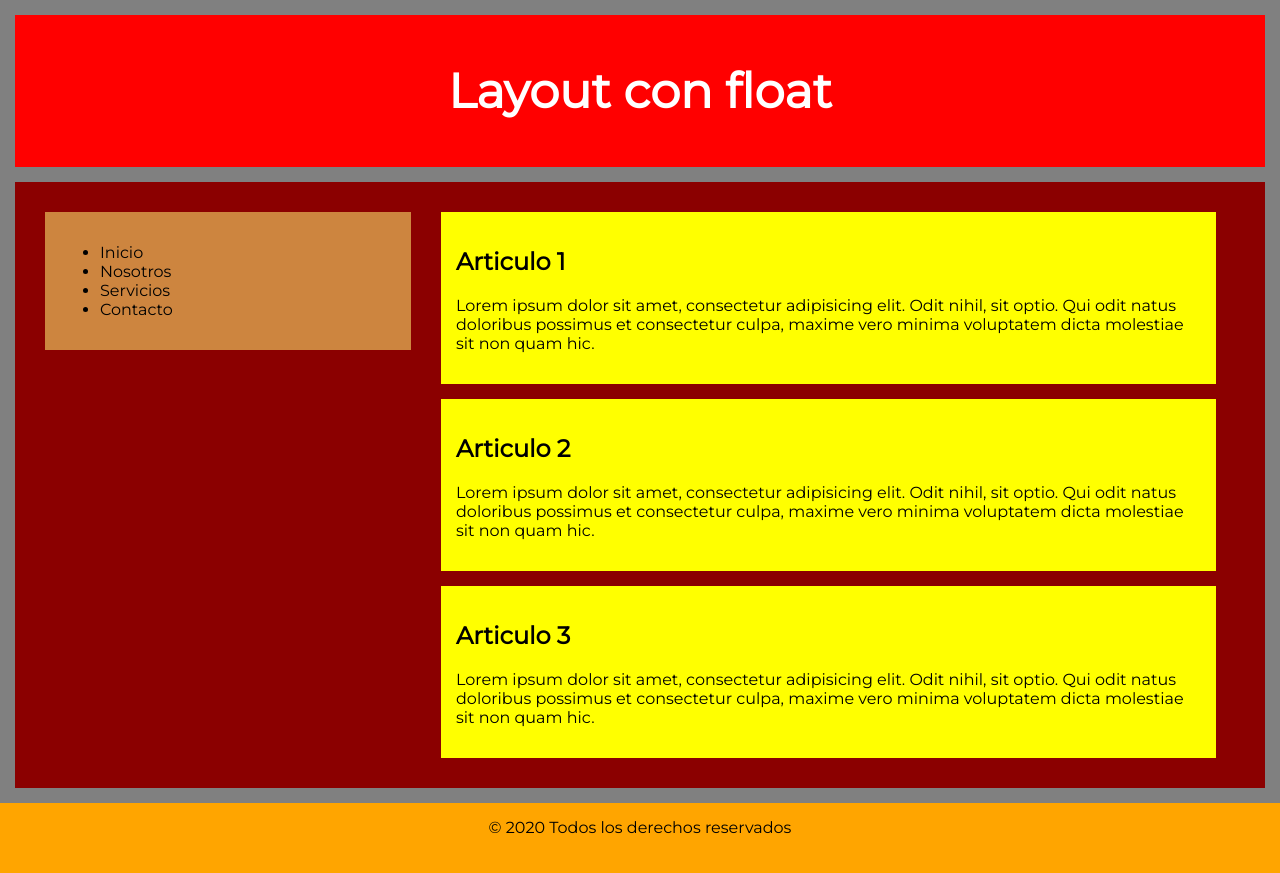
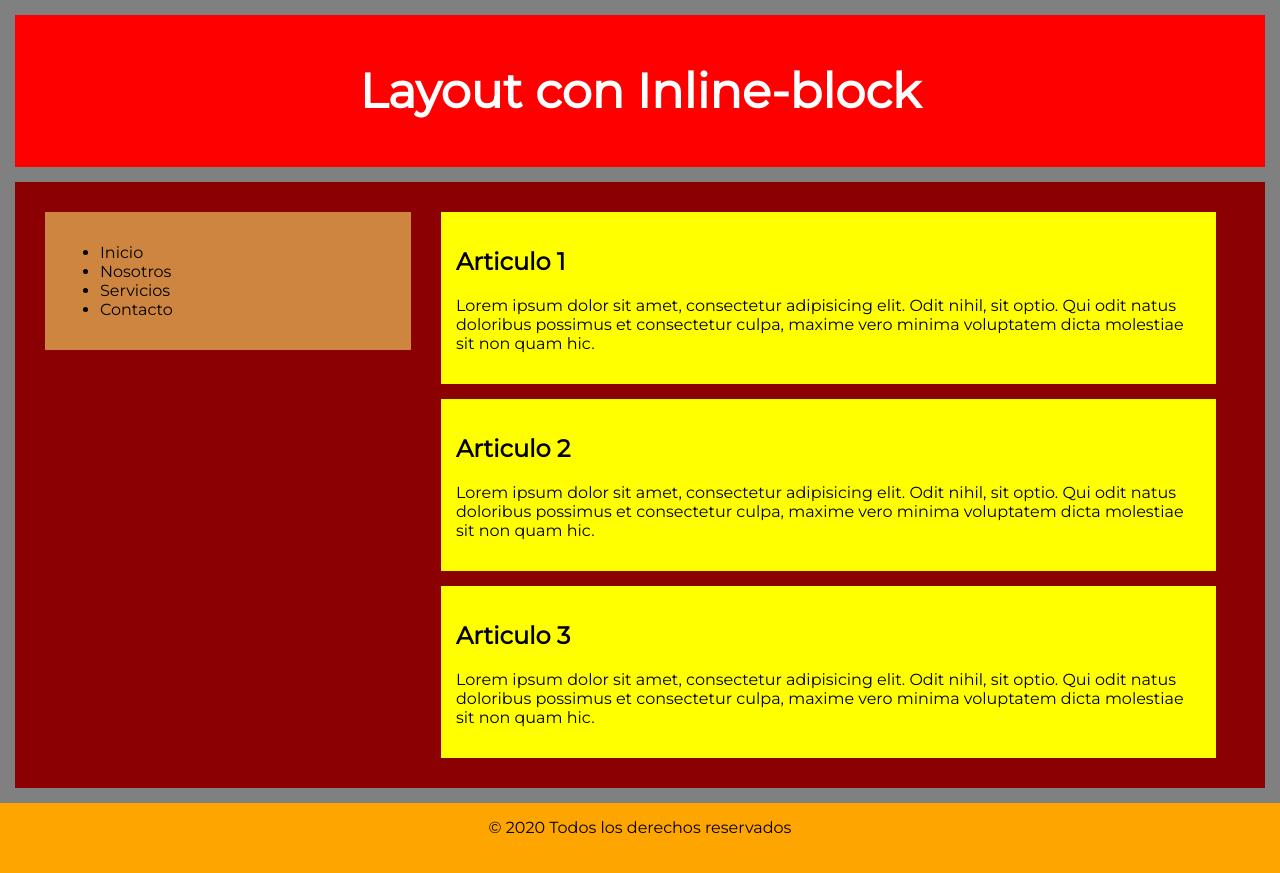
Before and after one commit to arkev/layouts-css-2020, a plain HTML site: page index.html in a window 1280 px wide. Drawn offline with Linux system fonts and the light colour scheme.

Commit message:
Update index.html

```diff
--- a/index.html
+++ b/index.html
@@ -3,7 +3,7 @@
 
 <head>
 	<meta charset="UTF-8">
-	<title>Layout con Float</title>
+	<title>Layout con Inline-block</title>
 	<link href="https://fonts.googleapis.com/css?family=Montserrat&display=swap" rel="stylesheet">
 	<meta name="viewport" content="width=device-width">
 	<style>
@@ -97,7 +97,7 @@
 
 <body>
 	<header>
-		<h1>Layout con float</h1>
+		<h1>Layout con Inline-block</h1>
 	</header>
 	<section class="clearfix">
 		<nav>
```
